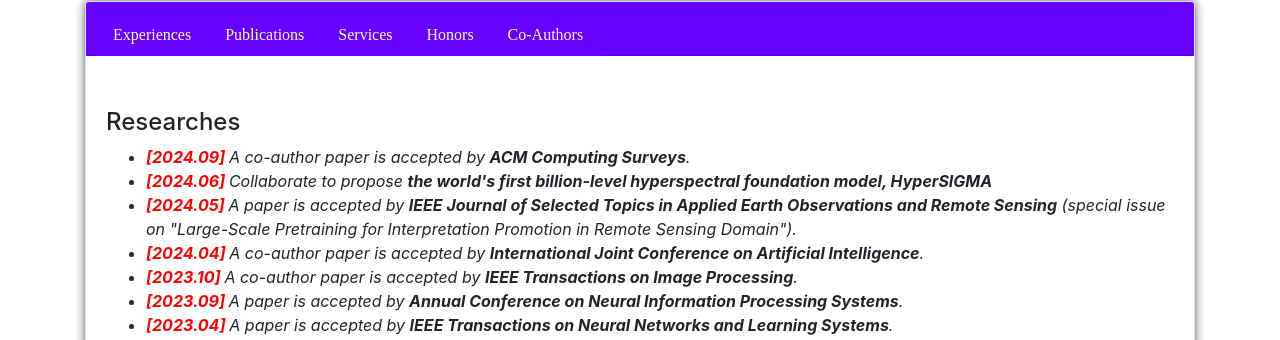
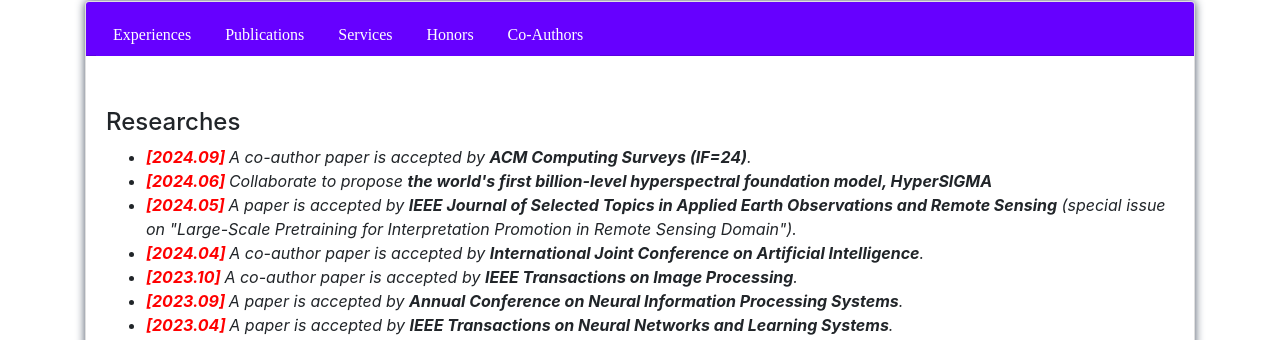
Before and after one commit to DotWang/DotWang.github.io, a Jekyll site: the page built from index.md, in a window 1280 px wide and 900 px high, scrolled down 462 px. Shown: the part 113-453 px from the top of the window. Built offline with Jekyll 4.4.1, drawn with Linux system fonts in a browser that asks for light colours; nearby versions of some CDN libraries; comment, search, counter and statistics services are not loaded.

Commit message:
Update exp.html

```diff
--- a/_includes/exp.html
+++ b/_includes/exp.html
@@ -1,7 +1,7 @@
 <A NAME="R_News"><h4>Researches</h4></A>
 <i>
 <ul>
-<li> <b> <font color="#FF0000">[2024.09]</font> </b> A co-author paper is accepted by <b>ACM Computing Surveys</b>.</li>
+<li> <b> <font color="#FF0000">[2024.09]</font> </b> A co-author paper is accepted by <b>ACM Computing Surveys (IF=24)</b>.</li>
 <li> <b> <font color="#FF0000">[2024.06]</font> </b> Collaborate to propose <b>the world's first billion-level hyperspectral foundation model, HyperSIGMA</b></li>
 <li> <b> <font color="#FF0000">[2024.05]</font> </b> A paper is accepted by <b>IEEE Journal of Selected Topics in Applied Earth Observations and Remote Sensing</b> (special issue on "Large-Scale Pretraining for Interpretation Promotion in Remote Sensing Domain").</li>
 <li> <b> <font color="#FF0000">[2024.04]</font> </b> A co-author paper is accepted by <b>International Joint Conference on Artificial Intelligence</b>.</li>
```
